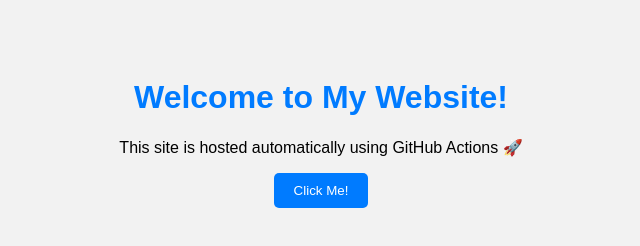
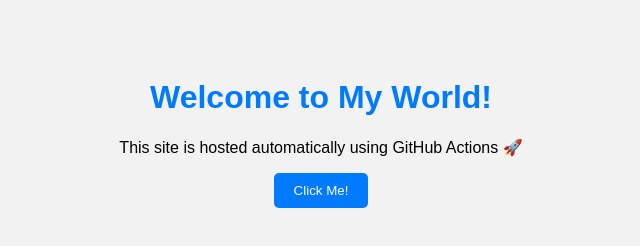
Before and after one commit to Suffian10/Git-Actions-LAB2_DEVOPS, a plain HTML site: page index.html in a window 1280 px wide. Shown: the whole page, without its empty margins (319-959 px from the left). Drawn offline with Linux system fonts and the light colour scheme.

Commit message:
Change heading text from 'Website' to 'World'

```diff
--- a/index.html
+++ b/index.html
@@ -7,7 +7,7 @@
   <link rel="stylesheet" href="style.css">
 </head>
 <body>
-  <h1>Welcome to My Website!</h1>
+  <h1>Welcome to My World!</h1>
   <p>This site is hosted automatically using GitHub Actions 🚀</p>
 
   <button onclick="showMessage()">Click Me!</button>
```
